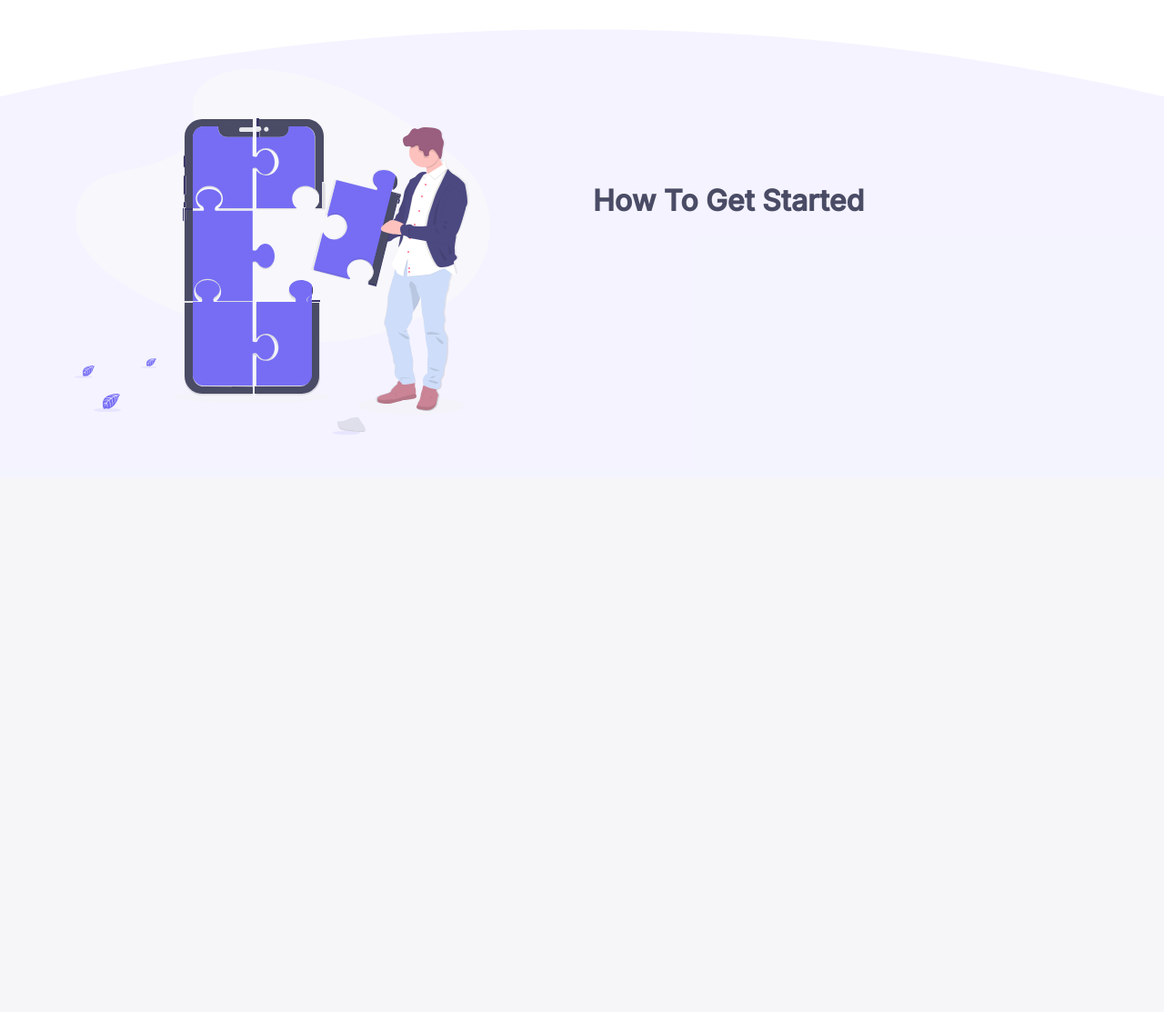
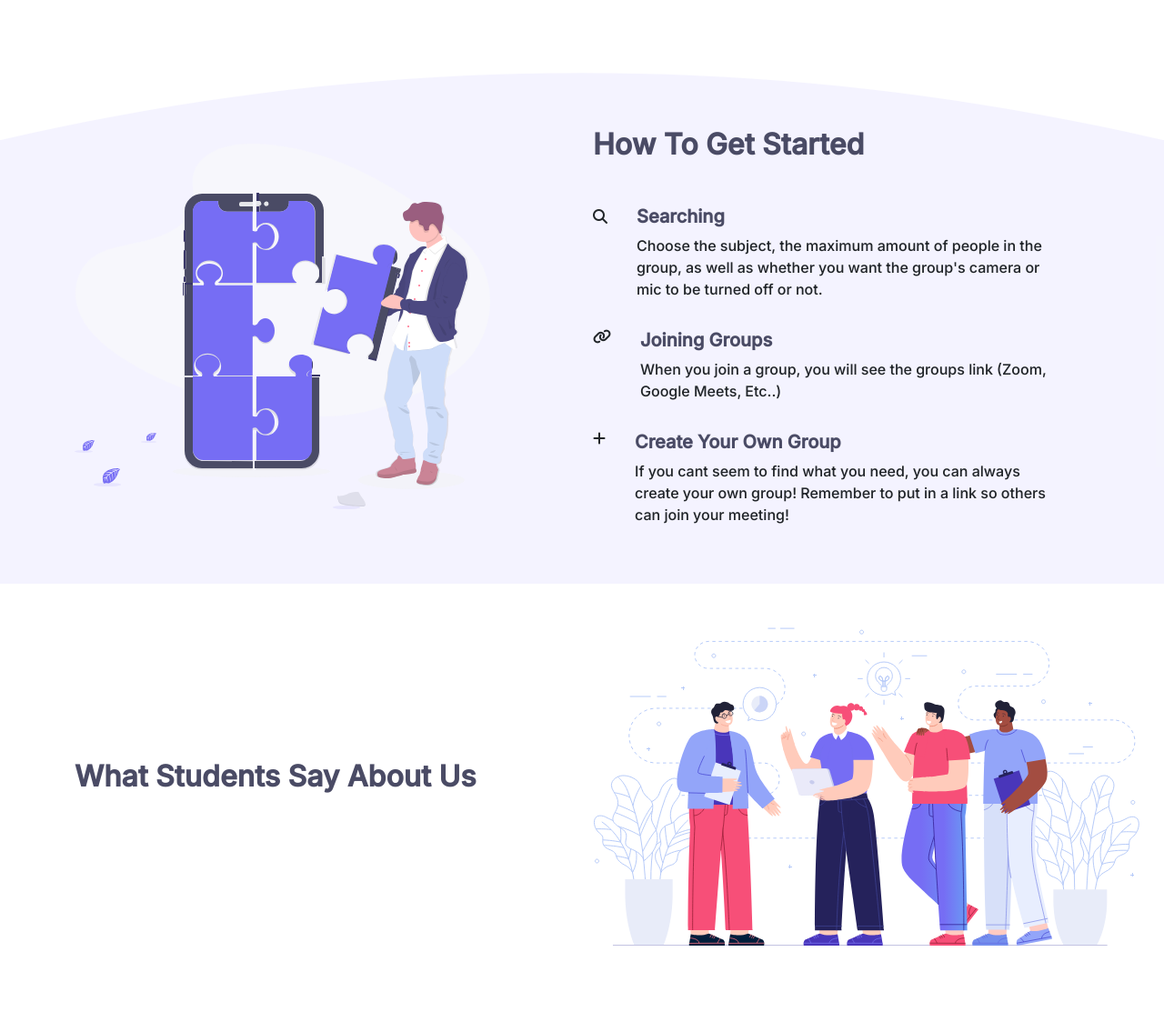
Before and after one commit to Vortes/Study-Buddies-Open, a Django app: page / in a window 1280 px wide. Shown: the part 503-1616 px from the top of the page at 91% size. Before the commit the page ends 981 px from the top, so only its background shows below. Run offline with Django 3.2, Linux system fonts and the light colour scheme; parts of the project's set-up code (start-up, migrations or seed data) failed here and were passed over; some libraries are stand-ins or nearby versions.

Commit message:
finished tutorial section. Working on testimonial section

```diff
--- a/post/templates/post/info-home.html
+++ b/post/templates/post/info-home.html
@@ -27,6 +27,8 @@
         </div>
     </section>
 
+    <div class="mb-5"></div>
+
     <section class="bg-faded-primary position-relative py-md-7 py-5">
         <div class="container my-2 my-md-0">
             <div class="row align-items-center">
@@ -34,12 +36,30 @@
                     <img src="{% static 'post/images/03.svg' %}" alt="" class="d-block mx-md-0 mx-auto">
                 </div>
 
-                <div class="col-lg-6 offset-lg-1 col-md-7 text-md-start text-center">
+                <div class="col-lg-6 offset-lg-1 col-md-7 text-md-start text-center my-3">
                     <div class="mx-md-0 mx-auto" style="max-width: 500px;">
                         <h2 class="mb-md-5 mb-4">How To Get Started</h2>
-                        <div class="d-md-flex align-items-start d-block mb-4 pb-2"></div>
-                        <div class="d-md-flex align-items-start d-block mb-4 pb-2"></div>
-                        <div class="d-md-flex align-items-start d-block"></div>
+                        <div class="d-md-flex align-items-start d-block mb-4 pb-2">
+                            <i class="fas fa-search me-md-4 mb-md-0 mb-4 pt-1"></i>
+                            <div class="ps-md-2">
+                                <h3 class="h5 mb-2">Searching</h3>
+                                <p class="mb-0 fs-sm">Choose the subject, the maximum amount of people in the group, as well as whether you want the group's camera or mic to be turned off or not.</p>
+                            </div>
+                        </div>
+                        <div class="d-md-flex align-items-start d-block mb-4 pb-2">
+                            <i class="fas fa-link me-md-4 mb-md-0 mb-4"></i>
+                            <div class="ps-md-2">
+                                <h3 class="h5 mb-2">Joining Groups</h3>
+                                <p class="mb-0 fs-sm">When you join a group, you will see the groups link (Zoom, Google Meets, Etc..)</p>
+                            </div>
+                        </div>
+                        <div class="d-md-flex align-items-start d-block">
+                            <i class="fas fa-plus me-md-4 mb-md-0 mb-4"></i>
+                            <div class="ps-md-2">
+                                <h3 class="h5 mb-2">Create Your Own Group</h3>
+                                <p class="mb-0 fs-sm">If you cant seem to find what you need, you can always create your own group! Remember to put in a link so others can join your meeting!</p>
+                            </div>
+                        </div>
                     </div>
                 </div>
             </div>
@@ -53,6 +73,24 @@
         </div>
 
     </section>
+
+    <div class="mb-5"></div>
+
+    <section class="container pb-5 mb-md-4 pb-md-7">
+        <div class="row align-items-center">
+            <div class="col-md-6 offset-lg-1 order-md-2">
+                <img src="{% static 'post/images/illustration02.svg' %}" class="d-block mx-md-0 mx-auto">
+            </div>
+            <div class="col-md-6 col-lg-5 order-md-1 pt-4 pt-md-0">
+                <h2 class="mt-4 mb-5 text-center text-md-start">What Students Say About Us</h2>
+                <div class="tns-carousel-wrapper">
+
+                </div>
+            </div>
+        </div>
+    </section>
+
+
 </main>
 
 {%endblock content%}
```
Also changed, not shown: post/static/post/images/illustration02.svg (added).
